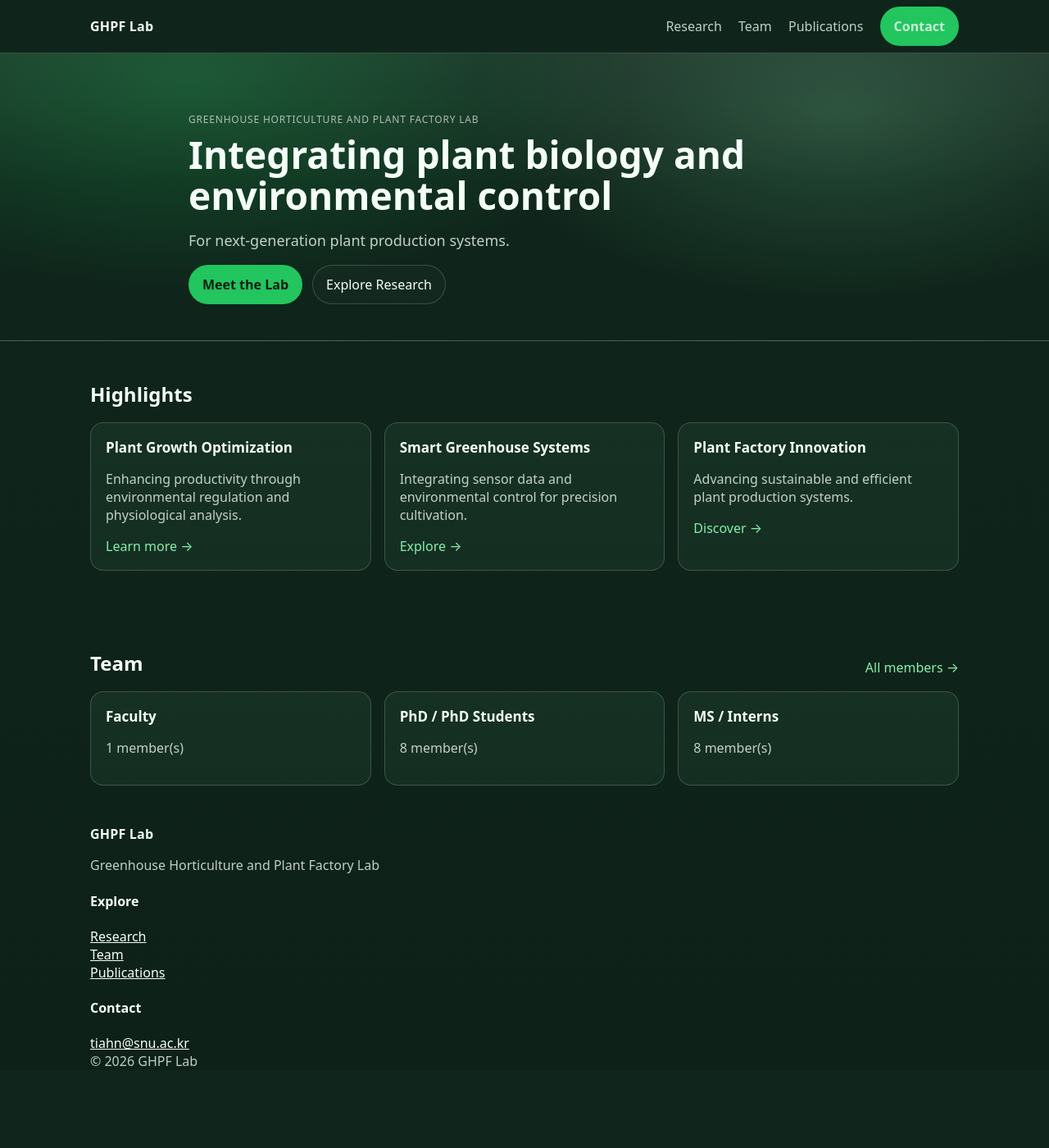
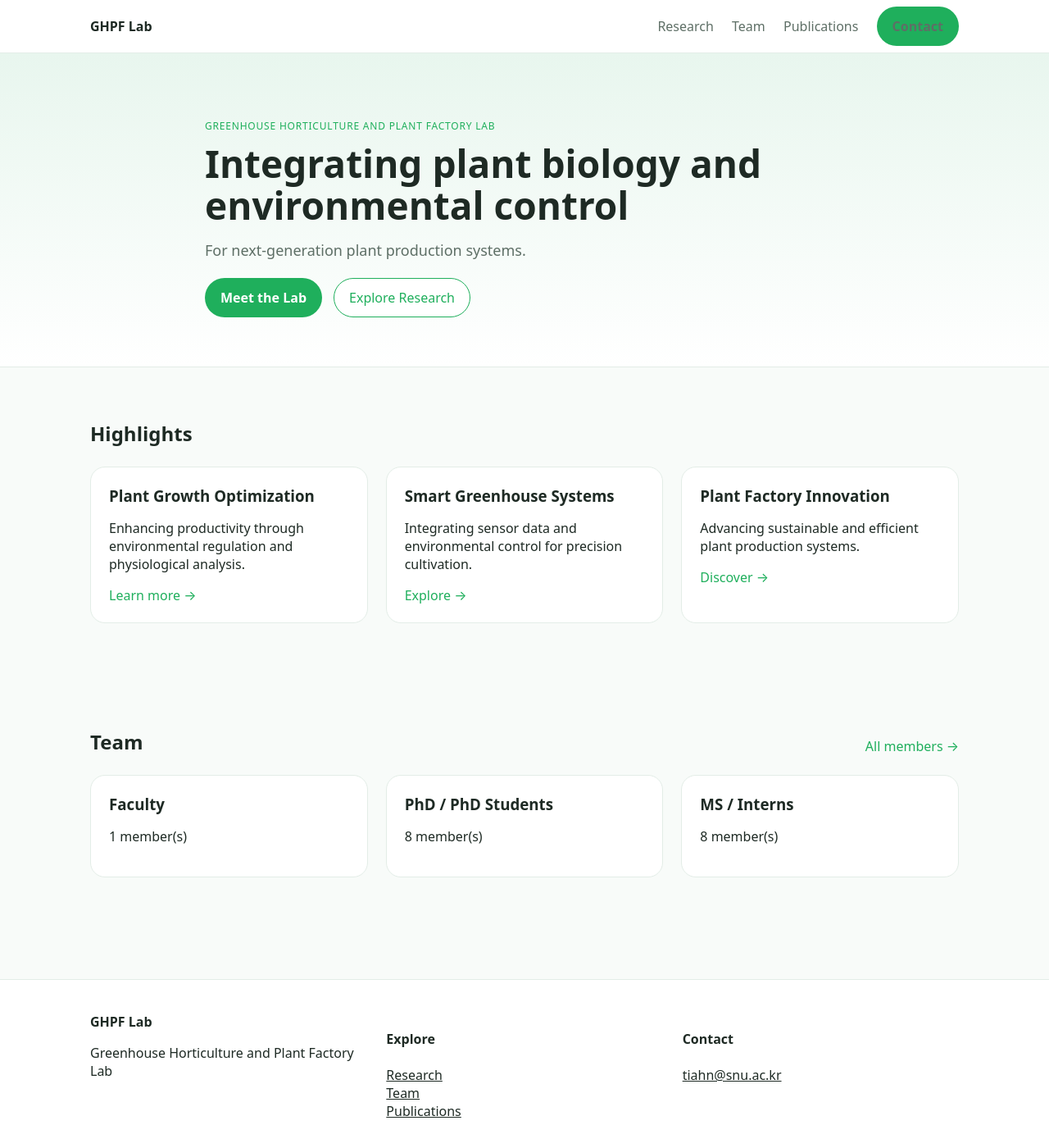
Before and after one commit to evergreendasol/Trial-2-lab-web, a Jekyll site: the page built from index.md, in a window 1280 px wide and 1400 px high. Shown: the whole window at 82% size. Built offline with Jekyll 4.4.1, drawn with Linux system fonts in a browser that asks for light colours.

Commit message:
Switch to light theme (white + green accent)

```diff
--- a/assets/css/site.css
+++ b/assets/css/site.css
@@ -1,91 +1,163 @@
 :root{
-  --bg:#10261C;
-  --bg2:#0D2118;
-  --panel:#163124;
-  --panel2:#1A392A;
-  --text:#F4FFF8;
-  --muted:rgba(244,255,248,.78);
-  --line:rgba(244,255,248,.18);
-  --accent:#22C55E;
-  --accent2:#86EFAC;
+  --bg:#F8FBF9;
+  --panel:#FFFFFF;
+  --panel2:#F1F7F4;
+  --text:#1E2A24;
+  --muted:#5E6F66;
+  --line:#E3EDE7;
+  --accent:#1FAF5C;
+  --accent-soft:#E8F6EE;
 }
 
 *{box-sizing:border-box}
 body{
   margin:0;
   font-family:system-ui,-apple-system,Segoe UI,Roboto,Arial;
-  background:linear-gradient(180deg, var(--bg) 0%, var(--bg2) 100%);
+  background:var(--bg);
   color:var(--text);
 }
 a{color:inherit}
 .container{max-width:1100px; margin:0 auto; padding:0 20px}
 
 /* NAV */
-.nav{position:sticky; top:0; z-index:10; backdrop-filter: blur(10px);
-  background:rgba(16,38,28,.72); border-bottom:1px solid var(--line);}
-.nav__inner{display:flex; align-items:center; justify-content:space-between; height:64px}
-.brand{font-weight:850; letter-spacing:.2px; text-decoration:none}
-.nav__links a{margin-left:16px; text-decoration:none; color:var(--muted)}
-.nav__links a:hover{color:var(--text)}
+.nav{
+  position:sticky;
+  top:0;
+  z-index:10;
+  background:#FFFFFF;
+  border-bottom:1px solid var(--line);
+}
+.nav__inner{
+  display:flex;
+  align-items:center;
+  justify-content:space-between;
+  height:64px;
+}
+.brand{
+  font-weight:850;
+  text-decoration:none;
+  color:var(--text);
+}
+.nav__links a{
+  margin-left:18px;
+  text-decoration:none;
+  color:var(--muted);
+}
+.nav__links a:hover{
+  color:var(--accent);
+}
 
 /* BUTTONS */
-.btn{display:inline-flex; align-items:center; justify-content:center; padding:12px 16px;
-  border-radius:999px; border:1px solid var(--line); text-decoration:none; background:rgba(255,255,255,.03);}
-.btn--primary{background:var(--accent); border-color:transparent; color:#062012; font-weight:750;}
-.btn--ghost{background:rgba(255,255,255,.02)}
+.btn{
+  display:inline-flex;
+  align-items:center;
+  justify-content:center;
+  padding:12px 18px;
+  border-radius:999px;
+  border:1px solid var(--line);
+  text-decoration:none;
+  background:#FFFFFF;
+}
+.btn--primary{
+  background:var(--accent);
+  border-color:transparent;
+  color:white;
+  font-weight:700;
+}
+.btn--ghost{
+  background:white;
+  color:var(--accent);
+  border:1px solid var(--accent);
+}
 
 /* HERO */
 .hero{
-  padding:72px 0 44px;
-  background:
-    radial-gradient(900px 420px at 18% 10%, rgba(34,197,94,.28), transparent 60%),
-    radial-gradient(800px 420px at 80% 20%, rgba(134,239,172,.20), transparent 55%),
-    linear-gradient(180deg, rgba(255,255,255,.06), transparent 45%);
+  padding:80px 0 60px;
+  background:linear-gradient(180deg, var(--accent-soft) 0%, #FFFFFF 100%);
   border-bottom:1px solid var(--line);
 }
-.hero__inner{max-width:860px}
+.hero__inner{max-width:820px}
 .pill{
-  font-size:12px; letter-spacing:.8px; text-transform:uppercase;
-  color:rgba(255,255,255,.65);
-  margin:0 0 10px; padding:0;
+  font-size:12px;
+  letter-spacing:.8px;
+  text-transform:uppercase;
+  color:var(--accent);
+  margin:0 0 12px;
 }
-h1{font-size:46px; line-height:1.08; margin:10px 0 12px}
-.lead{font-size:18px; color:var(--muted); max-width:72ch}
-.hero__cta{display:flex; gap:12px; margin-top:18px; flex-wrap:wrap}
+h1{
+  font-size:46px;
+  line-height:1.1;
+  margin:12px 0;
+}
+.lead{
+  font-size:18px;
+  color:var(--muted);
+}
+.hero__cta{
+  display:flex;
+  gap:14px;
+  margin-top:22px;
+  flex-wrap:wrap;
+}
 
 /* SECTION */
-.section{padding:48px 0}
-.section__head{display:flex; justify-content:space-between; gap:16px; align-items:flex-end; margin-bottom:18px}
+.section{padding:64px 0}
+.section__head{
+  display:flex;
+  justify-content:space-between;
+  align-items:flex-end;
+  margin-bottom:24px;
+}
 .section__head h2{margin:0}
-.muted{color:var(--muted)}
-.small{font-size:13px}
-.row{display:flex; justify-content:space-between; gap:12px; align-items:flex-start}
 
-/* GRID + CARDS */
-.grid{display:grid; grid-template-columns:repeat(3,minmax(0,1fr)); gap:16px}
+/* GRID */
+.grid{
+  display:grid;
+  grid-template-columns:repeat(3,minmax(0,1fr));
+  gap:22px;
+}
 .card{
-  background:linear-gradient(180deg, var(--panel) 0%, rgba(22,49,36,.85) 100%);
-  border:1px solid var(--line); border-radius:16px; padding:18px;
-  transition:transform .15s ease, border .15s ease, background .15s ease;
+  background:var(--panel);
+  border:1px solid var(--line);
+  border-radius:18px;
+  padding:22px;
+  transition:all .2s ease;
 }
 .card:hover{
-  transform:translateY(-4px);
-  border-color:rgba(34,197,94,.55);
-  background:linear-gradient(180deg, var(--panel2) 0%, rgba(26,57,42,.90) 100%);
+  border-color:var(--accent);
+  transform:translateY(-6px);
+  box-shadow:0 10px 25px rgba(31,175,92,.08);
 }
-.card h3{margin:0 0 8px; font-size:17px}
-.link{color:var(--accent2); text-decoration:none}
-.link:hover{text-decoration:underline}
-
-.badge{
-  display:inline-block; font-size:12px; padding:4px 8px;
-  border:1px solid var(--line); border-radius:999px;
-  color:var(--muted); background:rgba(255,255,255,.03);
+.card h3{
+  margin:0 0 10px;
+}
+.link{
+  color:var(--accent);
+  text-decoration:none;
+}
+.link:hover{
+  text-decoration:underline;
 }
 
-.list{margin:0; padding-left:18px}
+/* FOOTER */
+.footer{
+  background:#FFFFFF;
+  border-top:1px solid var(--line);
+  padding:40px 0;
+  margin-top:60px;
+}
+.footer__grid{
+  display:grid;
+  grid-template-columns:repeat(3,minmax(0,1fr));
+  gap:24px;
+}
+.footer__bottom{
+  margin-top:30px;
+  font-size:14px;
+  color:var(--muted);
+}
 
 @media (max-width:900px){
-  h1{font-size:38px}
+  h1{font-size:36px}
   .grid{grid-template-columns:1fr}
 }
```
